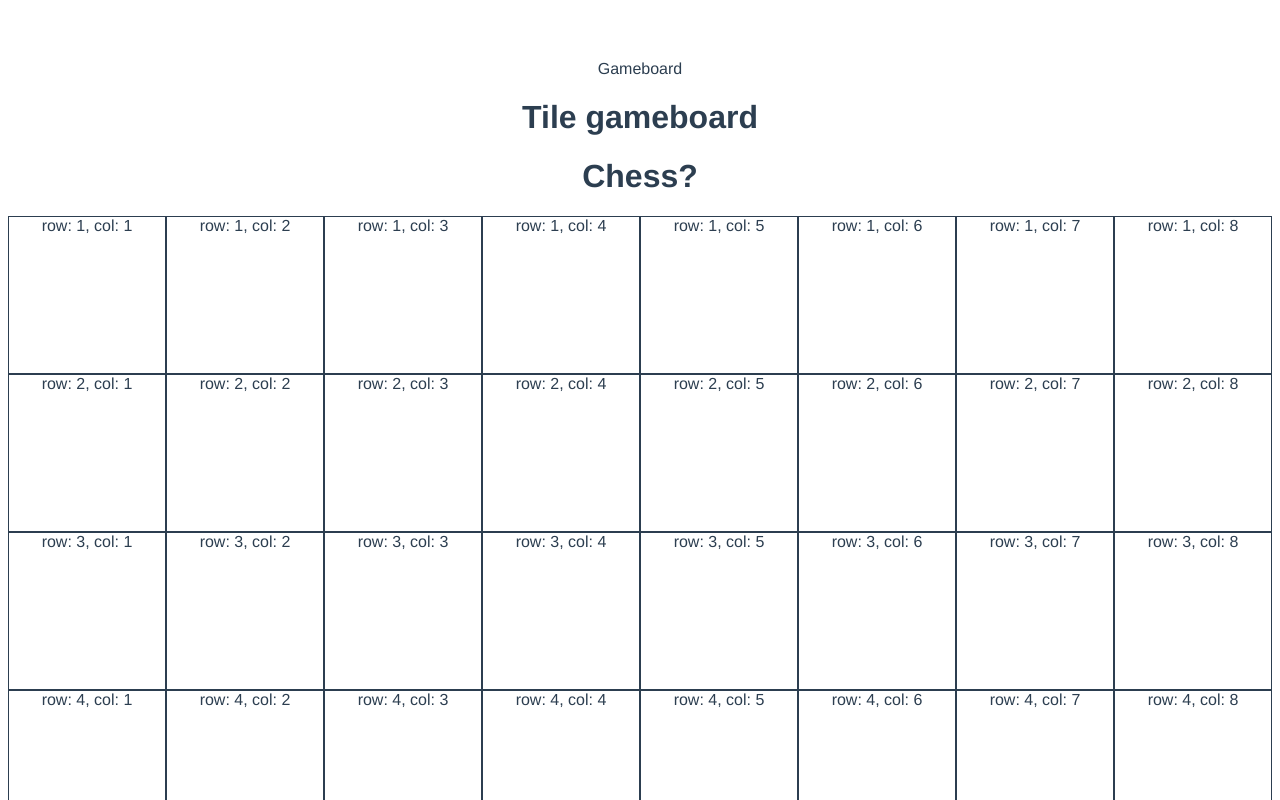
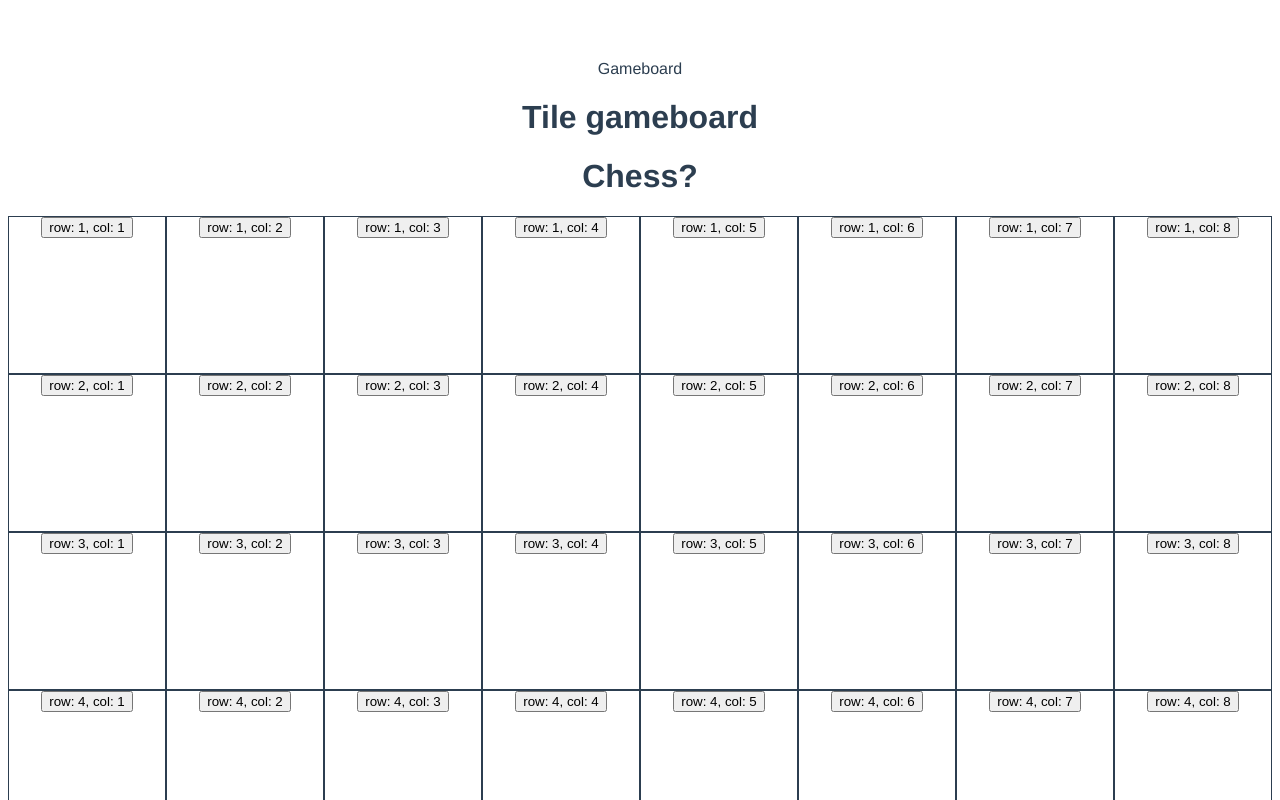
Before and after one commit to thing22-lamblet/webstuff.explore, a Vue app in the folder anim3/: page / in a window 1280 px wide. Shown: the top 800 px of the page. Built offline with nearby package versions, Linux system fonts and the light colour scheme.

Commit message:
Sync (auto)

```diff
--- a/anim3/src/components/GameboardCell.vue
+++ b/anim3/src/components/GameboardCell.vue
@@ -1,6 +1,8 @@
 <template>
-  <div class="gameboard_cell" v-on:click='console.alert("foo")'>
-      row: {{row}}, col: {{col}}
+  <div class="gameboard_cell" v-on:click="select()">
+      <button type="button" v-on:click="select()">
+        row: {{row}}, col: {{col}}
+      </button>
   </div>
 </template>
 
@@ -15,6 +17,13 @@ export default {
         return {
             state: 'none'
         }
+    },
+    methods: {
+        select: function(event) {
+            // https://stackoverflow.com/a/36968187/237059  On event hookups
+            const targetId = event.currentTarget.id;
+            console.log(targetId);
+        }
     }
 }
 </script>
```
Also changed, not shown: 1 other file (tests, documents, lock files or other folders).
